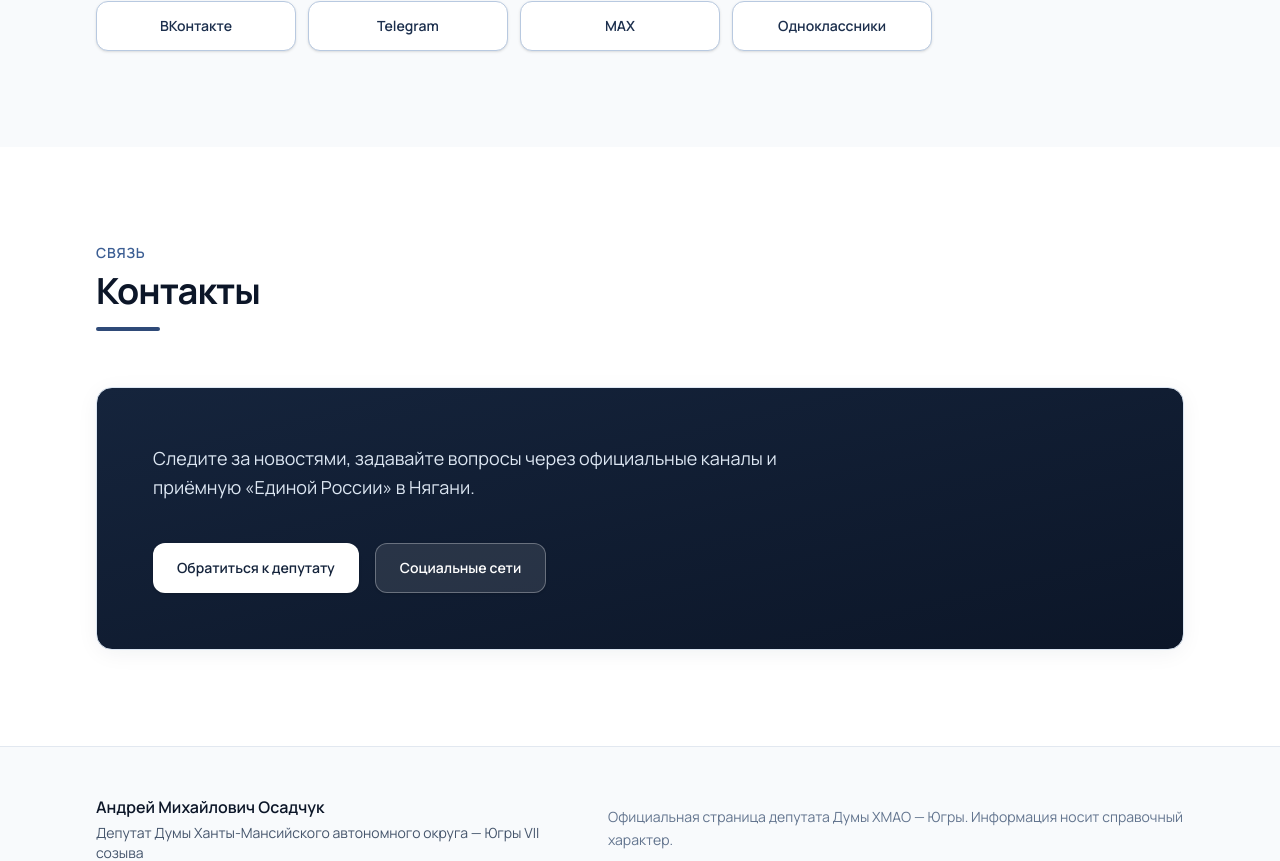
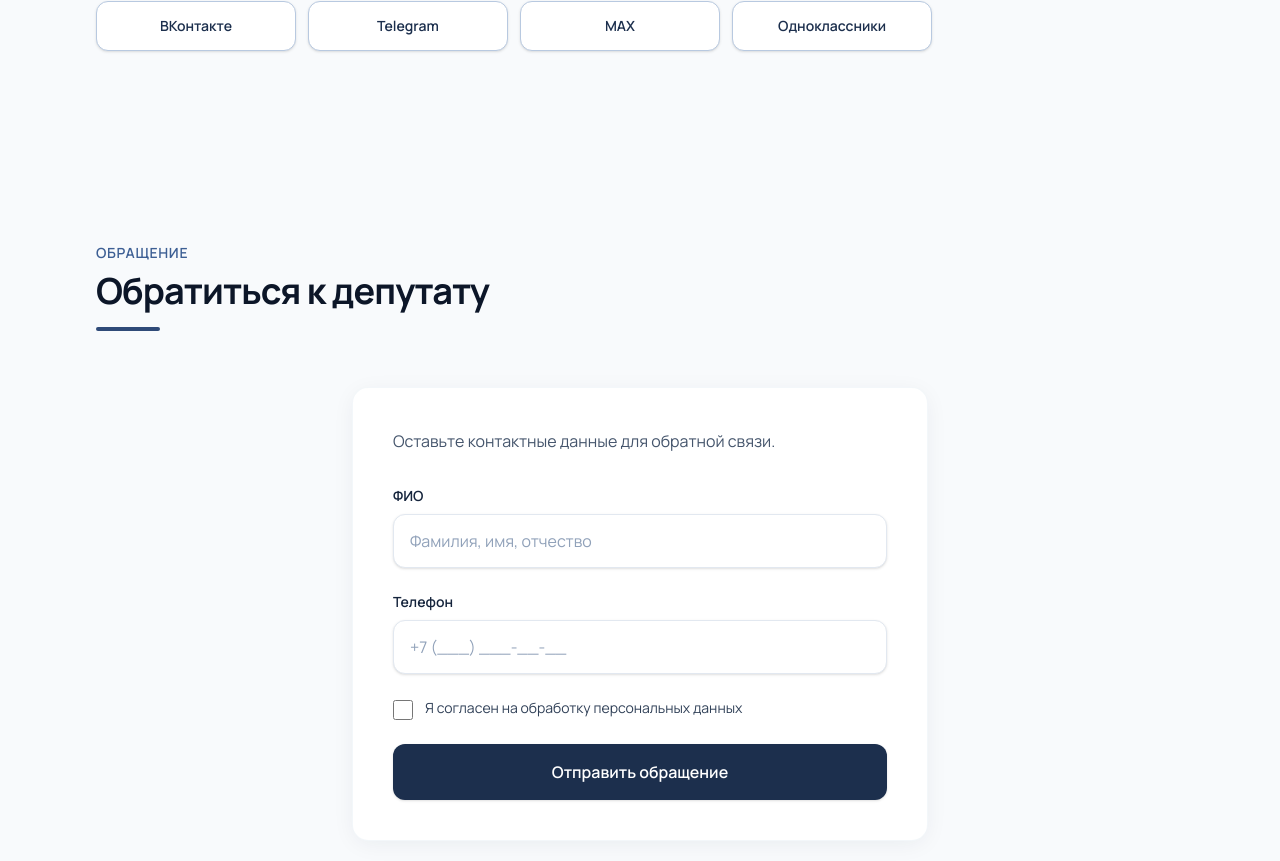
Before and after one commit to almaziphone/AOM, a Vue app in the folder deputy-site/: page / in a window 1280 px wide. Shown: the part 8642-9503 px from the top of the page. Built offline with nearby package versions, Linux system fonts and the light colour scheme.

Commit message:
Add ContactSection to App.vue for improved site navigation

```diff
--- a/deputy-site/src/App.vue
+++ b/deputy-site/src/App.vue
@@ -2,6 +2,7 @@
 import AppHeader from '@/components/AppHeader.vue'
 import AboutSection from '@/sections/AboutSection.vue'
 import CharitySection from '@/sections/CharitySection.vue'
+import ContactSection from '@/sections/ContactSection.vue'
 import ContactsSection from '@/sections/ContactsSection.vue'
 import DirectionsSection from '@/sections/DirectionsSection.vue'
 import FooterSection from '@/sections/FooterSection.vue'
@@ -25,6 +26,7 @@ import StatsSection from '@/sections/StatsSection.vue'
     <RequestsSection />
     <CharitySection />
     <MediaSection />
+    <ContactSection />
     <ContactsSection />
   </main>
   <FooterSection />
--- /dev/null
+++ b/deputy-site/src/sections/ContactSection.vue
@@ -0,0 +1,130 @@
+<script setup lang="ts">
+import { ref } from 'vue'
+import SectionHeading from '@/components/ui/SectionHeading.vue'
+
+const FORM_ENDPOINT = 'https://formspree.io/f/xdapbbgo'
+
+const fio = ref('')
+const phone = ref('')
+const consent = ref(false)
+const submitting = ref(false)
+const submitted = ref(false)
+const errorMessage = ref<string | null>(null)
+
+async function handleSubmit() {
+  errorMessage.value = null
+
+  submitting.value = true
+  try {
+    const body = new FormData()
+    body.append('_subject', 'Новое обращение с сайта депутата')
+    body.append('fio', fio.value.trim())
+    body.append('phone', phone.value.trim())
+    body.append('consent', 'yes')
+
+    const response = await fetch(FORM_ENDPOINT, {
+      method: 'POST',
+      headers: { Accept: 'application/json' },
+      body,
+    })
+
+    if (!response.ok) {
+      const data = (await response.json().catch(() => null)) as { error?: string } | null
+      throw new Error(data?.error ?? 'Не удалось отправить обращение. Попробуйте позже.')
+    }
+
+    submitted.value = true
+  } catch (e) {
+    errorMessage.value =
+      e instanceof Error ? e.message : 'Не удалось отправить обращение. Попробуйте позже.'
+  } finally {
+    submitting.value = false
+  }
+}
+</script>
+
+<template>
+  <section id="deputy-contact" class="section-y bg-slate-50">
+    <div class="container-page">
+      <SectionHeading title="Обратиться к депутату" subtitle="Обращение" />
+
+      <div class="card-elevated mx-auto max-w-xl p-8 md:p-10">
+        <p class="mb-8 text-base leading-relaxed text-slate-600">
+          Оставьте контактные данные для обратной связи.
+        </p>
+
+        <div
+          v-if="submitted"
+          class="rounded-xl border border-navy-200 bg-navy-50 px-6 py-8 text-center"
+          role="status"
+        >
+          <p class="text-lg font-semibold text-navy-900">Спасибо! Ваше обращение отправлено.</p>
+        </div>
+
+        <form v-else class="space-y-6" @submit.prevent="handleSubmit">
+          <input type="hidden" name="_subject" value="Новое обращение с сайта депутата" />
+
+          <div>
+            <label for="contact-fio" class="mb-2 block text-sm font-semibold text-navy-900">
+              ФИО
+            </label>
+            <input
+              id="contact-fio"
+              v-model="fio"
+              type="text"
+              name="fio"
+              autocomplete="name"
+              required
+              maxlength="500"
+              class="w-full rounded-xl border border-slate-200 bg-white px-4 py-3.5 text-base text-slate-900 shadow-sm outline-none transition placeholder:text-slate-400 focus:border-navy-500 focus:ring-2 focus:ring-navy-500/20"
+              placeholder="Фамилия, имя, отчество"
+            />
+          </div>
+
+          <div>
+            <label for="contact-phone" class="mb-2 block text-sm font-semibold text-navy-900">
+              Телефон
+            </label>
+            <input
+              id="contact-phone"
+              v-model="phone"
+              type="tel"
+              name="phone"
+              autocomplete="tel"
+              required
+              maxlength="50"
+              class="w-full rounded-xl border border-slate-200 bg-white px-4 py-3.5 text-base text-slate-900 shadow-sm outline-none transition placeholder:text-slate-400 focus:border-navy-500 focus:ring-2 focus:ring-navy-500/20"
+              placeholder="+7 (___) ___-__-__"
+            />
+          </div>
+
+          <div>
+            <label class="flex cursor-pointer items-start gap-3 text-sm leading-snug text-slate-700">
+              <input
+                v-model="consent"
+                type="checkbox"
+                name="consent"
+                value="yes"
+                required
+                class="mt-0.5 size-5 shrink-0 rounded border-slate-300 text-navy-800 focus:ring-navy-600"
+              />
+              <span>Я согласен на обработку персональных данных</span>
+            </label>
+          </div>
+
+          <p v-if="errorMessage" class="text-sm font-medium text-red-600" role="alert">
+            {{ errorMessage }}
+          </p>
+
+          <button
+            type="submit"
+            class="btn-primary w-full py-4 text-base disabled:cursor-not-allowed disabled:opacity-60"
+            :disabled="submitting"
+          >
+            {{ submitting ? 'Отправка…' : 'Отправить обращение' }}
+          </button>
+        </form>
+      </div>
+    </div>
+  </section>
+</template>
```
